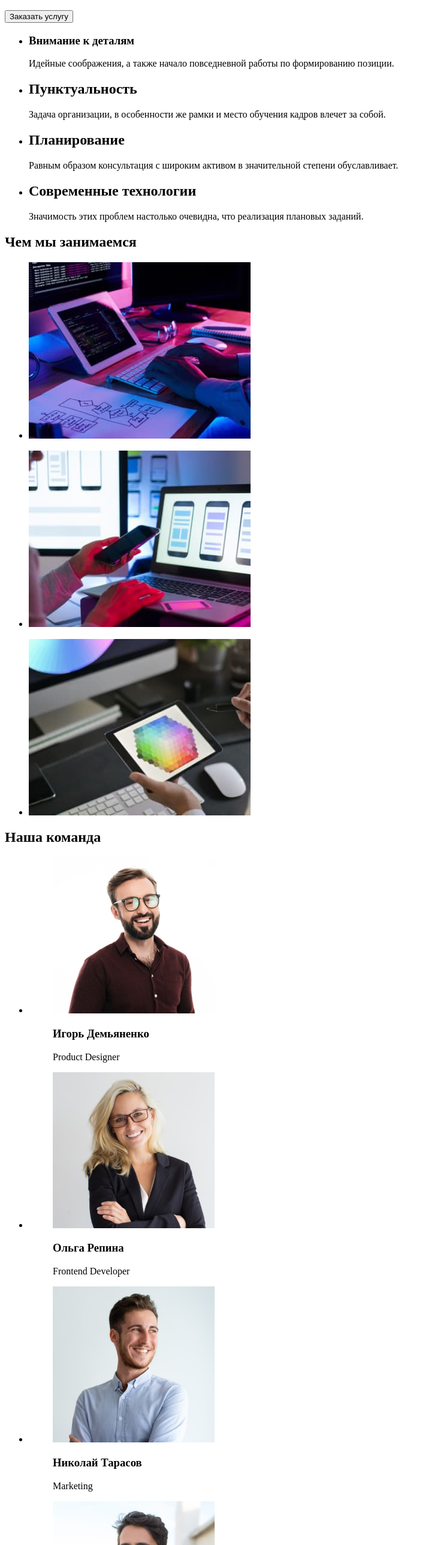
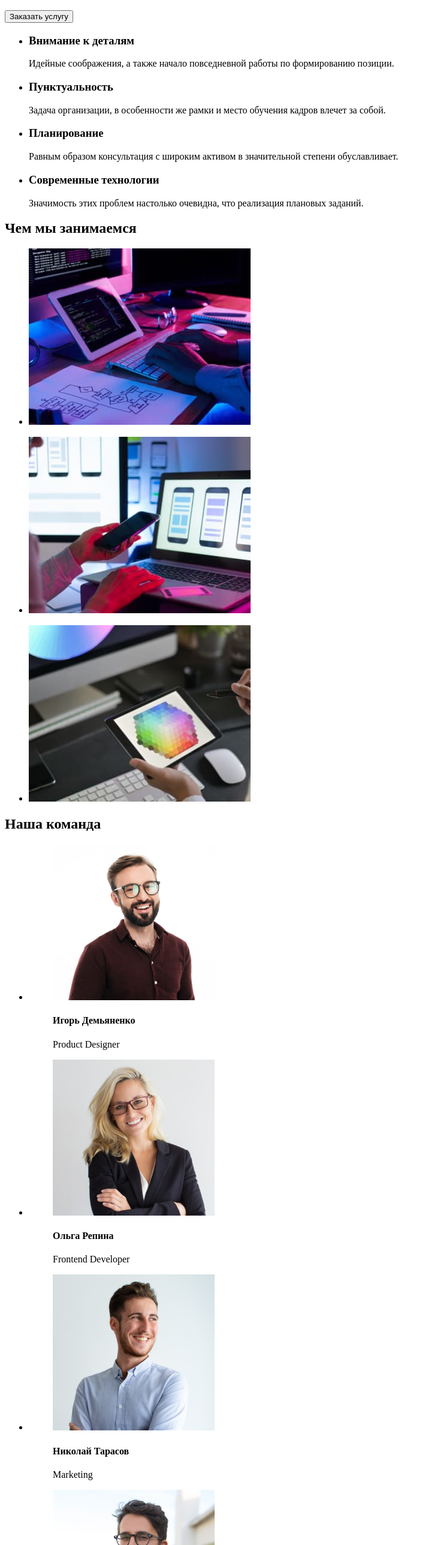
Before and after one commit to OTv1nta/goit-markup-hw-01, a plain HTML site: page index.html in a window 1280 px wide. Shown: the part 225-2800 px from the top of the page at 60% size, without its empty margins (0-719 px from the left). Drawn offline with Linux system fonts and the light colour scheme.

Commit message:
Update index.html

```diff
--- a/index.html
+++ b/index.html
@@ -4,7 +4,7 @@
     <meta charset="UTF-8" />
     <meta http-equiv="X-UA-Compatible" content="IE=edge" />
     <meta name="viewport" content="width=device-width, initial-scale=1.0" />
-    <title>Document</title>
+    <title>WebStudio</title>
   </head>
   <body>
     <header>
@@ -39,7 +39,7 @@
         </ul>
         <ul>
           <li>
-            <h2>Пунктуальность</h2>
+            <h3>Пунктуальность</h3>
             <p>
               Задача организации, в особенности же рамки и место обучения кадров влечет за собой.
             </p>
@@ -47,7 +47,7 @@
         </ul>
         <ul>
           <li>
-            <h2>Планирование</h2>
+            <h3>Планирование</h3>
             <p>
               Равным образом консультация с широким активом в значительной степени обуславливает.
             </p>
@@ -55,7 +55,7 @@
         </ul>
         <ul>
           <li>
-            <h2>Современные технологии</h2>
+            <h3>Современные технологии</h3>
             <p>Значимость этих проблем настолько очевидна, что реализация плановых заданий.</p>
           </li>
         </ul>
@@ -102,9 +102,10 @@
                 alt="Игорь Демьяненко-дизайнер продукта"
                 width="270"
               />
-              <h3>Игорь Демьяненко</h3>
-
-              <figcaption>Product Designer</figcaption>
+              <figcaption>
+                <h4>Игорь Демьяненко</h4>
+                <p>Product Designer</p>
+              </figcaption>
             </figure>
           </li>
 
@@ -115,17 +116,21 @@
                 alt="Ольга Репина-фронтенд-разработчик"
                 width="270"
               />
-              <h3>Ольга Репина</h3>
 
-              <figcaption>Frontend Developer</figcaption>
+              <figcaption>
+                <h4>Ольга Репина</h4>
+                <p>Frontend Developer</p>
+              </figcaption>
             </figure>
           </li>
 
           <li>
             <figure>
               <img src="./images/Nikolai_Tarasov.jpg" alt="Николай Тарасов-маркетинг" width="270" />
-              <h3>Николай Тарасов</h3>
-              <figcaption>Marketing</figcaption>
+              <figcaption>
+                <h4>Николай Тарасов</h4>
+                <p>Marketing</p>
+              </figcaption>
             </figure>
           </li>
 
@@ -136,8 +141,10 @@
                 alt="Михаил Ермаков-дизайнер пользовательского интерфейса"
                 width="270"
               />
-              <h3>Михаил Ермаков</h3>
-              <figcaption>UI Designer</figcaption>
+              <figcaption>
+                <h4>Михаил Ермаков</h4>
+                <p>UI Designer</p>
+              </figcaption>
             </figure>
           </li>
         </ul>
```
